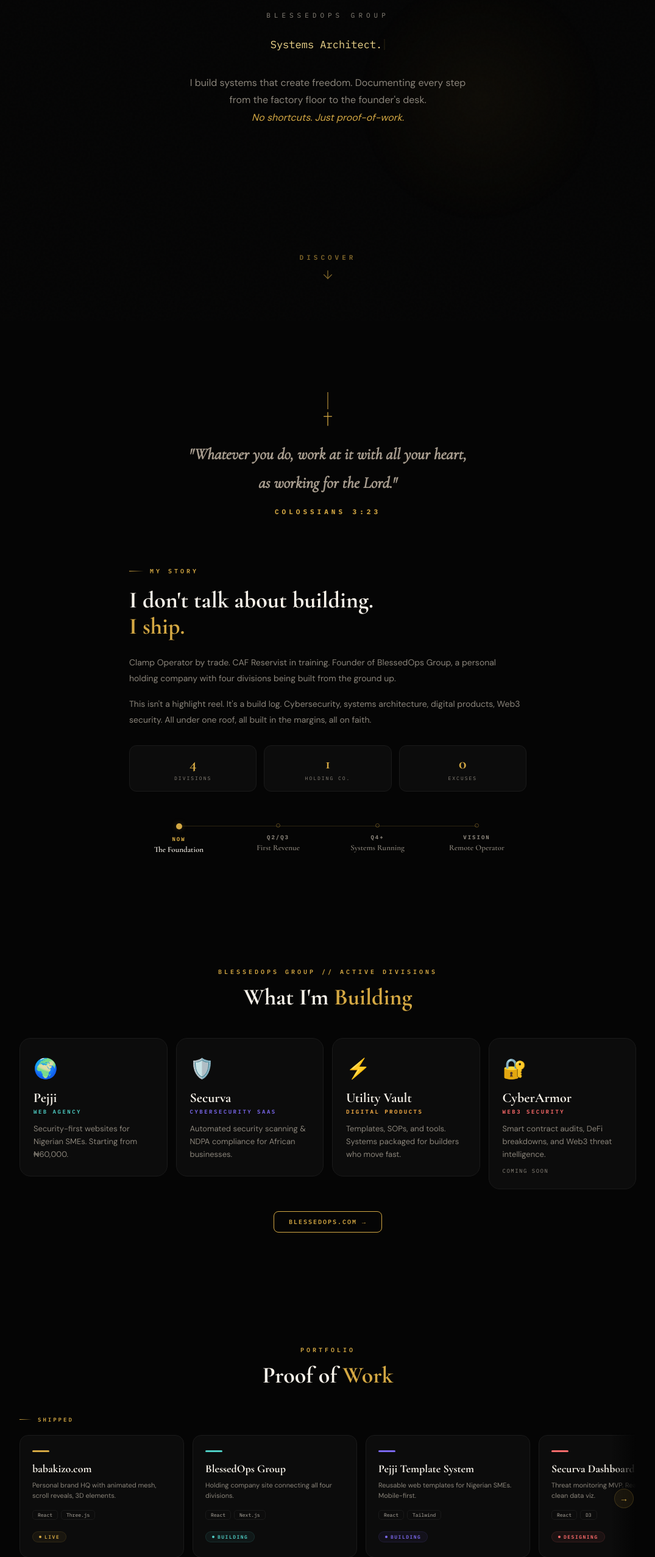
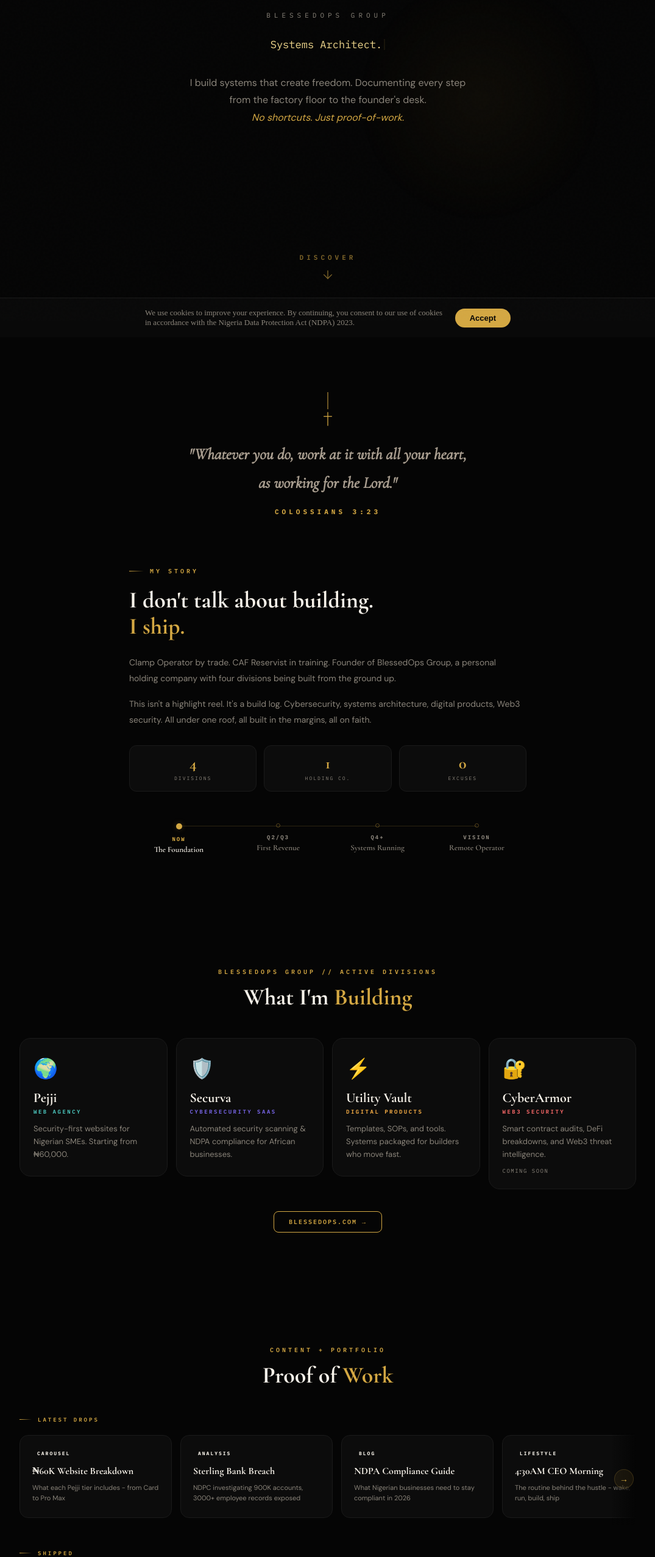
Before and after one commit to babakizo420/babakizo-site, a React (Create React App) app: page / in a window 1280 px wide. Shown: the part 247-2800 px from the top of the page at 61% size, without its empty margins (102-1177 px from the left). Built offline with nearby package versions, Linux system fonts and the light colour scheme.

Commit message:
Security + content update: headers, cookie consent, content carousel, project statuses

```diff
--- a/src/App.jsx
+++ b/src/App.jsx
@@ -38,13 +38,20 @@ const socials=[
   {name:"GitHub",type:"github",url:"https://github.com/babakizo420",color:"#999",handle:"Code, repos, build logs"},
   {name:"Gumroad",type:"gumroad",url:"https://utilityvault.gumroad.com",color:"#FF90E8",handle:"Templates, digital products"},
 ];
-const contentItems=[];
+const contentItems=[
+  {title:"₦60K Website Breakdown",type:"carousel",desc:"What each Pejji tier includes - from Card to Pro Max",link:"https://instagram.com/pejji.ng",accent:"#4ECDC4"},
+  {title:"Sterling Bank Breach",type:"analysis",desc:"NDPC investigating 900K accounts, 3000+ employee records exposed",link:"https://securva.net",accent:"#7B68EE"},
+  {title:"NDPA Compliance Guide",type:"blog",desc:"What Nigerian businesses need to stay compliant in 2026",link:"https://pejji.com/blog/ndpa-compliance-nigerian-businesses",accent:"#FF6B6B"},
+  {title:"4:30AM CEO Morning",type:"lifestyle",desc:"The routine behind the hustle - wake, run, build, ship",link:"https://instagram.com/_babakizo",accent:"#D4A843"},
+  {title:"Nigerian Infra Mapping",type:"research",desc:"Mapping Nigeria's internet infrastructure - nobody else is doing this",link:"https://securva.net",accent:"#7B68EE"},
+  {title:"Web Design Pricing",type:"blog",desc:"How much does a website cost in Nigeria? The honest breakdown",link:"https://pejji.com/blog/how-much-does-website-cost-nigeria",accent:"#FFB347"},
+];
 const projects=[
   {name:"babakizo.com",desc:"Personal brand HQ with animated mesh, scroll reveals, 3D elements.",tech:["React","Three.js"],status:"Live",accent:"#D4A843"},
-  {name:"BlessedOps Group",desc:"Holding company site connecting all four divisions.",tech:["React","Next.js"],status:"Building",accent:"#4ECDC4"},
-  {name:"Pejji Template System",desc:"Reusable web templates for Nigerian SMEs. Mobile-first.",tech:["React","Tailwind"],status:"Building",accent:"#7B68EE"},
-  {name:"Securva Dashboard",desc:"Threat monitoring MVP. Real-time alerts, clean data viz.",tech:["React","D3"],status:"Designing",accent:"#FF6B6B"},
-  {name:"Utility Vault SOP Pack",desc:"First digital product. Business SOPs on Gumroad.",tech:["Notion","Gumroad"],status:"Building",accent:"#FFB347"},
+  {name:"BlessedOps Group",desc:"Holding company hub connecting Pejji, Securva, Utility Vault, CyberArmor.",tech:["React"],status:"Live",accent:"#4ECDC4"},
+  {name:"Pejji Web Agency",desc:"8 demo sites, CI/CD pipeline, NDPA compliance. Serving Nigerian SMEs.",tech:["Astro","Cloudflare"],status:"Live",accent:"#7B68EE"},
+  {name:"Securva Scanner",desc:"Automated security scanning + NDPA compliance reports for African businesses.",tech:["Claude AI","Python"],status:"Building",accent:"#FF6B6B"},
+  {name:"Security Dashboard",desc:"Live portfolio dashboard showcasing open source security tools.",tech:["React","GitHub Pages"],status:"Live",accent:"#FFB347"},
   {name:"YT Intro Animation",desc:"3D cross-shield emblem with cinematic particle effects.",tech:["Three.js","Canvas"],status:"Complete",accent:"#D4A843"},
 ];
 
@@ -275,6 +282,13 @@ export default function BabakizoV5Final(){
           <p style={{fontFamily:"'IBM Plex Mono', monospace",fontSize:8,color:T.gray,letterSpacing:2,opacity:0.6}}>© {new Date().getFullYear()} BABAKIZO // BLESSEDOPS GROUP</p>
         </footer>
       </div>
+      {/* NDPA Cookie Consent */}
+      {!localStorage.getItem("cookie-consent")&&<div style={{position:"fixed",bottom:0,left:0,right:0,zIndex:200,background:dark?"rgba(10,10,10,0.97)":"rgba(250,248,244,0.97)",borderTop:`1px solid ${T.border}`,padding:"16px 24px",backdropFilter:"blur(10px)"}}>
+        <div style={{maxWidth:600,margin:"0 auto",display:"flex",flexWrap:"wrap",alignItems:"center",justifyContent:"space-between",gap:12}}>
+          <p style={{color:T.gray,fontSize:13,margin:0,flex:1,minWidth:200}}>We use cookies to improve your experience. By continuing, you consent to our use of cookies in accordance with the Nigeria Data Protection Act (NDPA) 2023.</p>
+          <button onClick={()=>{localStorage.setItem("cookie-consent","accepted");window.location.reload()}} style={{background:T.gold,color:dark?"#050505":"#FFFFFF",fontSize:13,fontWeight:600,padding:"8px 24px",borderRadius:20,border:"none",cursor:"pointer"}}>Accept</button>
+        </div>
+      </div>}
     </>
   );
 }
```
Also changed, not shown: vercel.json (added).
